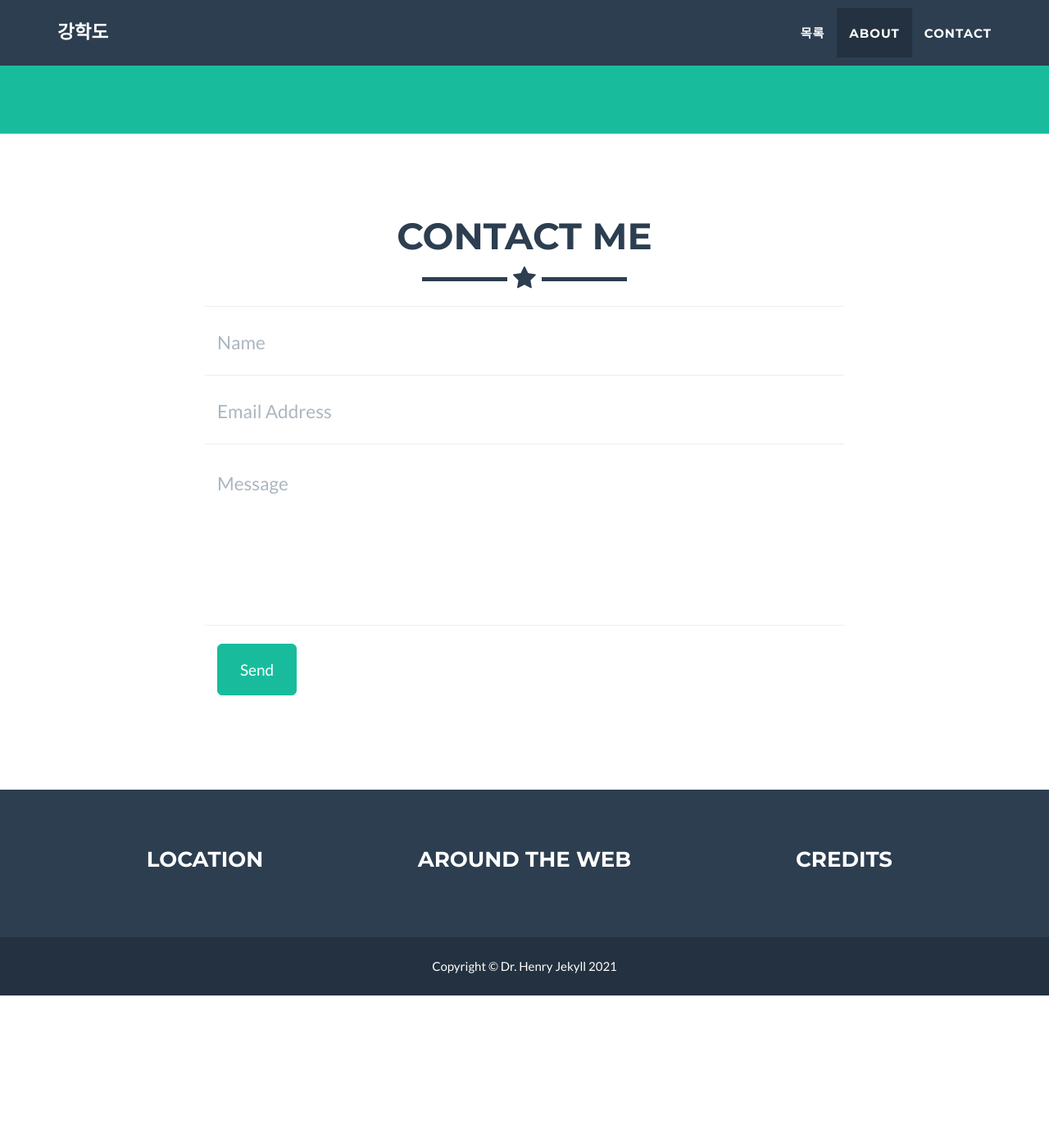
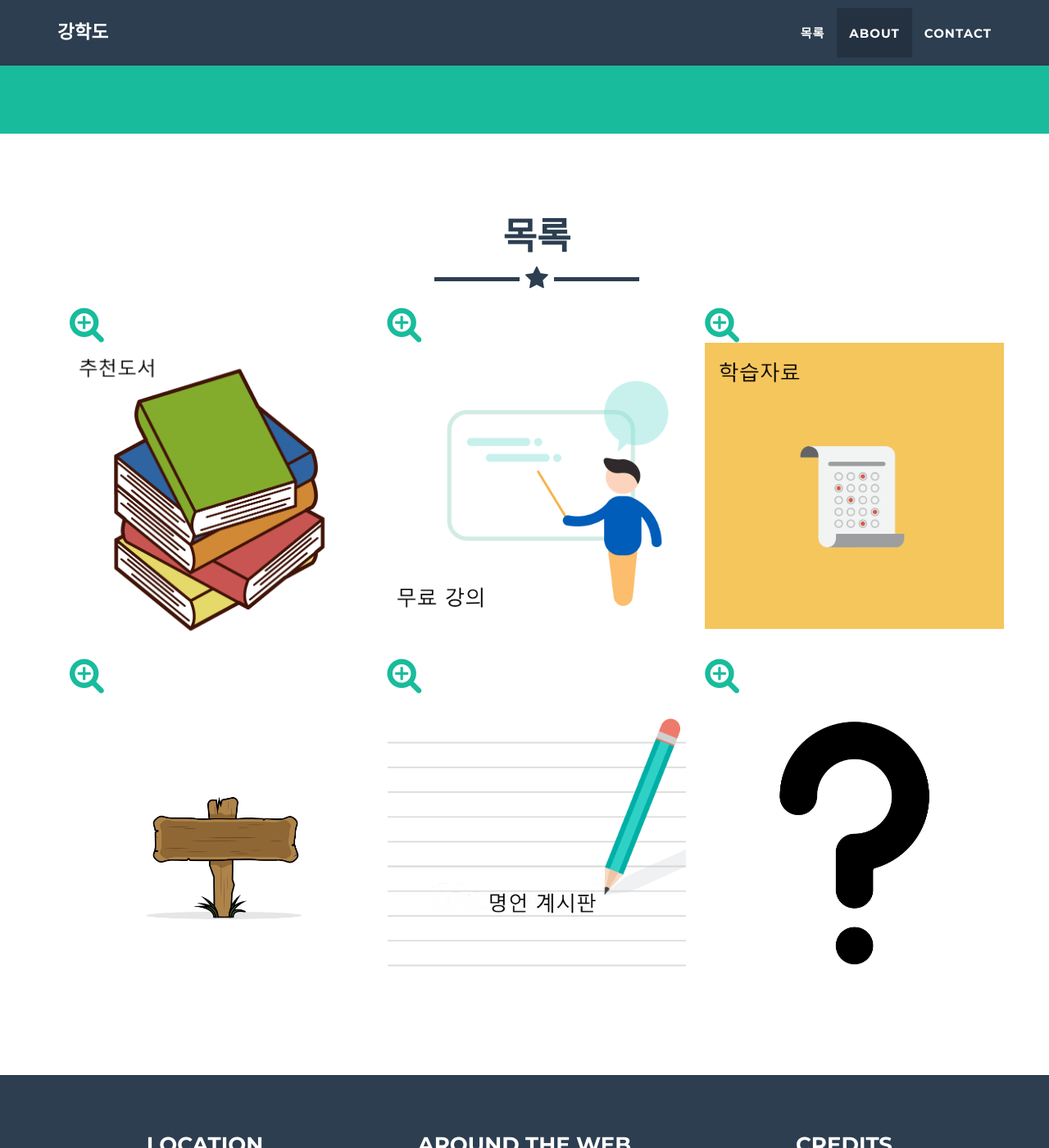
Before and after one commit to study-helper-liveclass/study_helper, a Jekyll site: the page built from _posts/2014-07-18-project-1.markdown, in a window 1280 px wide and 1400 px high, scrolled down 2506 px. Shown: the whole window at 82% size. Built offline with Jekyll 4.4.1, drawn with Linux system fonts in a browser that asks for light colours; before the commit the page ends 3720 px from its top, so only the background shows below that.

Commit message:
으아아

```diff
--- a/_includes/contact_static.html
+++ b/_includes/contact_static.html
@@ -1,48 +1,26 @@
 <!-- Contact Section -->
 <section id="contact">
 	<div class="container">
+		<div class="container portfolio-flex-grid">
             <div class="row">
                 <div class="col-lg-12 text-center">
-				<h2>Contact Me</h2>
+                    <h2>목록</h2>
                     <hr class="star-primary">
                 </div>
             </div>
-		<div class="row">
-			<div class="col-lg-8 col-lg-offset-2">
-				<form  action="//formspree.io/{{ site.email }}" method="POST" name="sentMessage" id="contactForm" novalidate>
-					<div class="row control-group">
-						<div class="form-group col-xs-12 floating-label-form-group controls">
-							<label for="name">Name</label>
-							<input type="text" name="name" class="form-control" placeholder="Name" id="name" required data-validation-required-message="Please enter your name.">
-							<p class="help-block text-danger"></p>
+            <div class="portfolio-flex-row">
+                {% for post in site.posts %}
+                    <div class="portfolio-flex-item portfolio-item">
+                        <a href="#portfolioModal-{{ post.modal-id }}" class="portfolio-link" data-toggle="modal">
+                            <div class="caption">
+                                <div class="caption-content">
+                                    <i class="fa fa-search-plus fa-3x"></i>
                                 </div>
                             </div>
-					<div class="row control-group">
-						<div class="form-group col-xs-12 floating-label-form-group controls">
-							<label for="email">Email Address</label>
-							<input type="email" name="_replyto" class="form-control" placeholder="Email Address" id="email" required data-validation-required-message="Please enter your email address.">
-							<p class="help-block text-danger"></p>
+                            <img src="img/portfolio/{{ post.img }}" class="img-responsive" alt="{{ post.alt }}">
+                        </a>
                     </div>
-					</div>
-					<div>
-						<input type="hidden"  name="_subject" value="New submission!">
-						<input type="text" name="_gotcha" style="display:none" />
-					</div>
-					<div class="row control-group">
-						<div class="form-group col-xs-12 floating-label-form-group controls">
-							<label for="message">Message</label>
-							<textarea rows="5" name="message" class="form-control" placeholder="Message" id="message" required data-validation-required-message="Please enter a message."></textarea>
-							<p class="help-block text-danger"></p>
-						</div>
-					</div>
-					<br>
-					<div id="success"></div>
-					<div class="row">
-						<div class="form-group col-xs-12">
-							<button type="submit" class="btn btn-success btn-lg">Send</button>
-						</div>
-					</div>
-				</form>
+                {% endfor %}
             </div>
         </div>
 	</div>
```
Lines whose indentation alone changed are shown as unchanged.
